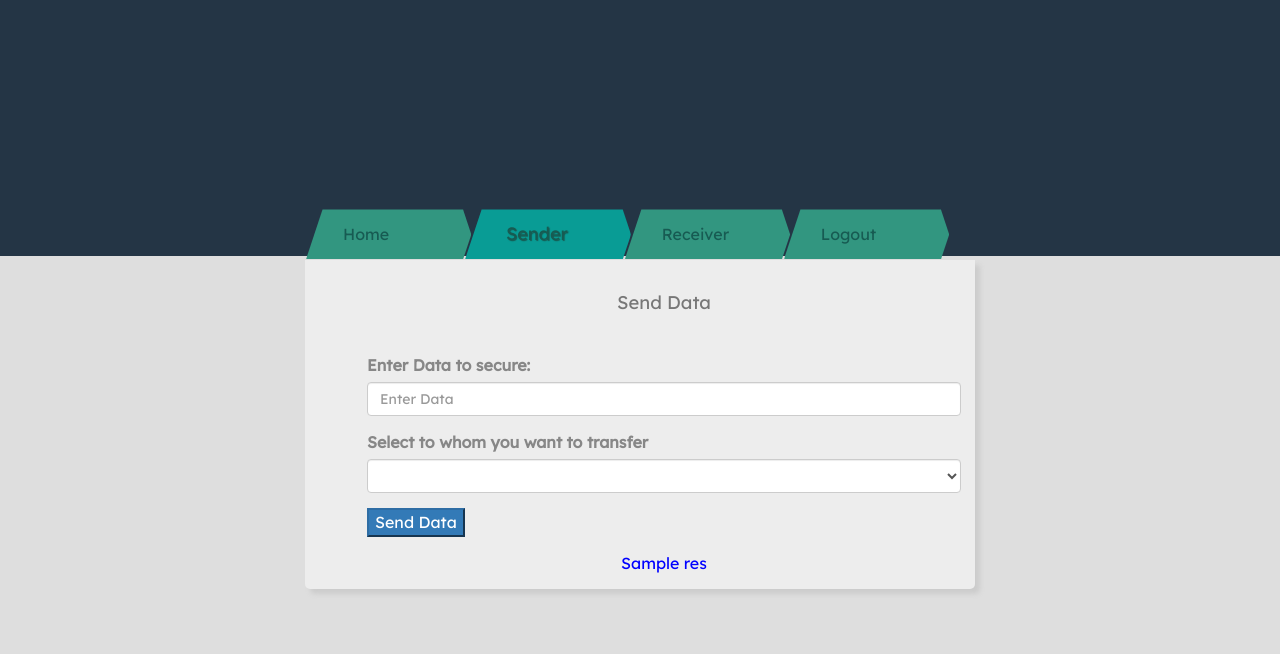
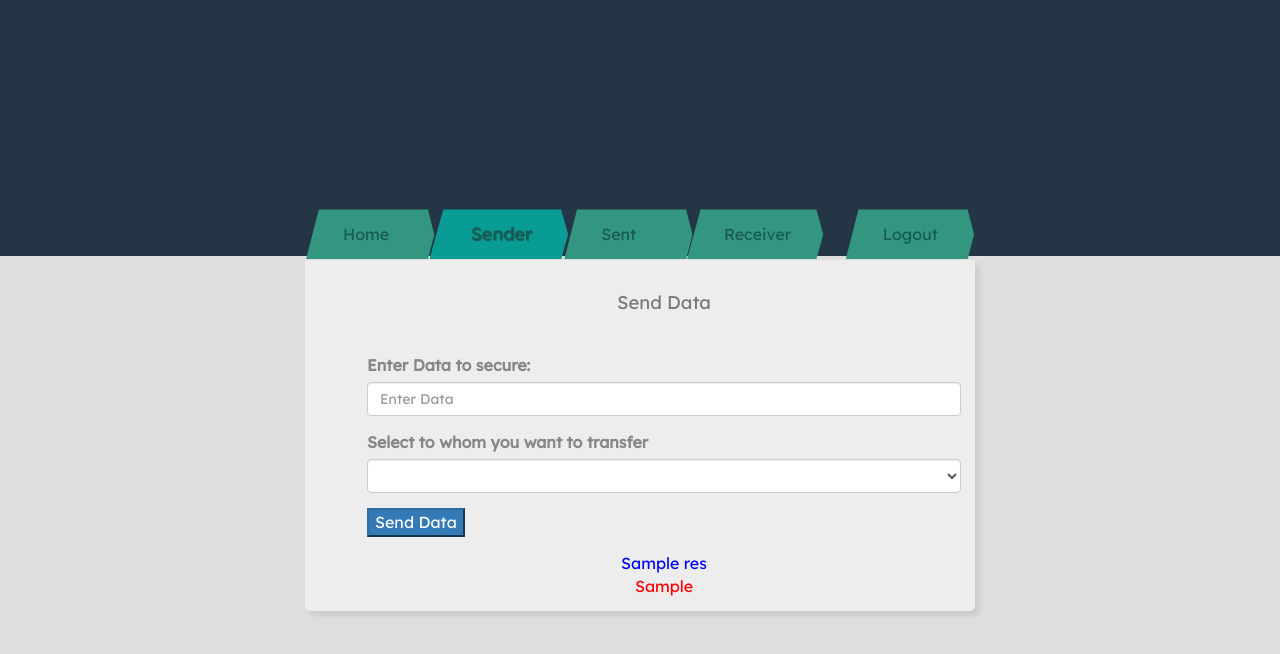
Before and after one commit to Maddiboinapav-ani/Secure-Data-Transmission, a Flask app: template templates/sender.html in a window 1280 px wide. Shown: the top 654 px of the page. Run offline with Flask 2, Linux system fonts and the light colour scheme; the template is opened without the code that fills it: most values are stand-ins (such as "Sample title", 1, 10 or a date in 2020); lists and menus that the app fills with data are empty; some libraries are stand-ins or nearby versions.

Commit message:
updating code

```diff
--- a/app.py
+++ b/app.py
@@ -82,6 +82,11 @@ def senderform():
     k['data']=data
     h.update(data.encode('utf-8'))
     k['hash']=h.hexdigest()
+    read_data_hash=c_data.find()
+    for i in read_data_hash:
+        if(k['hash']==i['hash'] and i['sender']==k['username'] and i['receiver']==k['receiver']):
+            return (render_template('sender.html',dashboard_data=data,l=len(data),res1='You have already sent'))
+
     c_data.insert_one(k)
     data=[]
     read_data_register=c_register.find()
--- a/templates/dashboard.html
+++ b/templates/dashboard.html
@@ -15,7 +15,7 @@
                     <li class="with-submenu">
                         <i class="fa fa-briefcase"></i><a href="/sender">Sender</a>
                     </li>
-                    <li><i class="fa fa-user"></i><a href="/receiver">Sent Items</a></li>
+                    <li><i class="fa fa-user"></i><a href="/sent">Sent</a></li>
                     <li><i class="fa fa-user"></i><a href="/receiver">Receiver</a></li>
                     <li><i class="fa fa-search"></i><a href="/logout">Logout</a></li>
                 </ul>
--- a/templates/receiver.html
+++ b/templates/receiver.html
@@ -15,6 +15,7 @@
                     <li>
                         <i class="fa fa-briefcase"></i><a href="/sender">Sender</a>
                     </li>
+                    <li><i class="fa fa-user"></i><a href="/sent">Sent</a></li>
                     <li class="active"><i class="fa fa-user"></i><a href="/receiver">Receiver</a></li>
                     <li><i class="fa fa-search"></i><a href="/logout">Logout</a></li>
                 </ul>
--- a/templates/sender.html
+++ b/templates/sender.html
@@ -17,6 +17,7 @@
                     <li class="active">
                         <i class="fa fa-briefcase"></i><a href="/sender">Sender</a>
                     </li>
+                    <li><i class="fa fa-user"></i><a href="/sent">Sent</a></li>
                     <li><i class="fa fa-user"></i><a href="/receiver">Receiver</a></li>
                     <li><i class="fa fa-search"></i><a href="/logout">Logout</a></li>
                 </ul>
@@ -49,6 +50,11 @@
                                 {{res}}
                             </span>
                         </center>
+                        <center>
+                            <span style="color:red">
+                                {{res1}}
+                            </span>
+                        </center>
                 </div>
             </article>
         </div>
```
